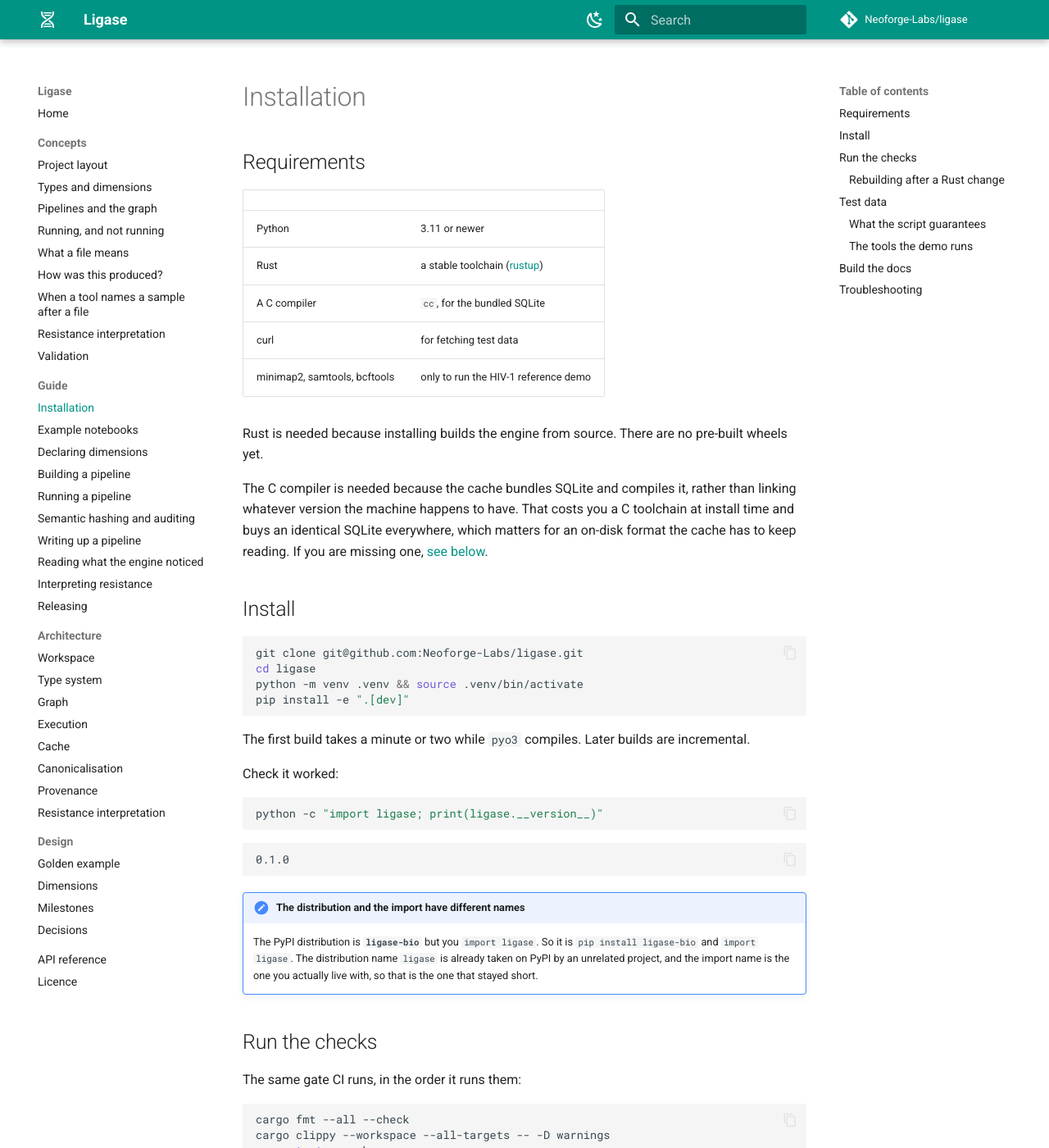
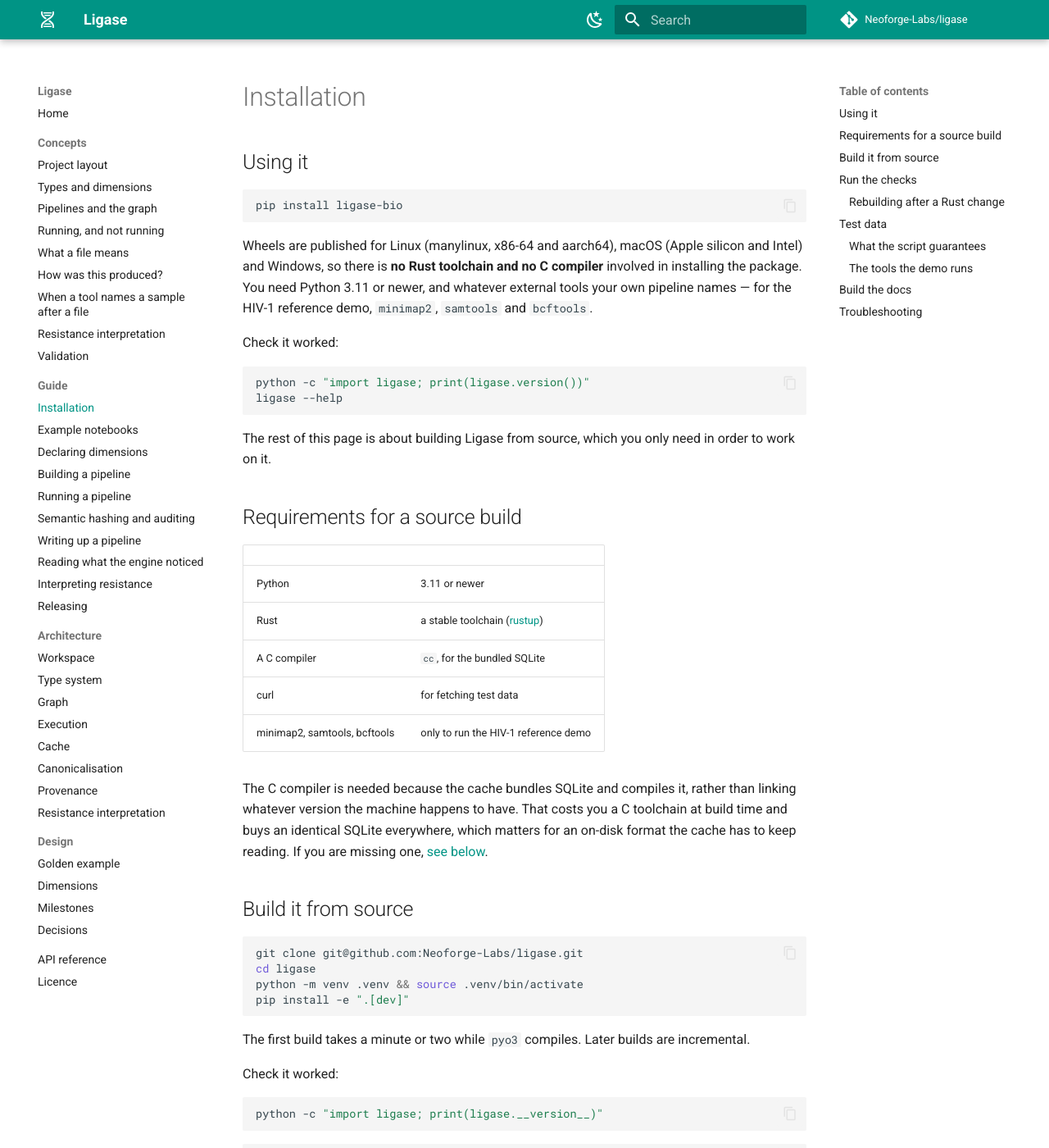
Before and after one commit to Neoforge-Labs/ligase, an MkDocs documentation site: the page built from docs/guide/installation.md, in a window 1280 px wide and 1400 px high. Shown: the whole window at 82% size. Built offline with MkDocs 1.6.1 and Material for MkDocs 9.7.7, drawn with Linux system fonts in a browser that asks for light colours; comment, search, counter and statistics services are not loaded.

Commit message:
docs: stop telling users they need Rust to install Ligase
The live installation page opened with a requirements table listing a
Rust toolchain and a C compiler, and said "Rust is needed because
installing builds the engine from source. There are no pre-built wheels
yet."

That stopped being true when the release workflow started publishing
five abi3 wheels — manylinux x86-64 and aarch64, macOS on both
architectures, and Windows — with a CI job that verifies the Linux wheel
installs with no toolchain present. Anyone following the page was being
told to set up a build environment to run `pip install`.

The page now opens with `pip install ligase-bio` and keeps the source
build, correctly labelled, below it. This is the MkDocs site, which is
still the one serving ligase.neoforgelabs.tech; the Nextra site already
says the right thing.

````diff
--- a/docs/guide/installation.md
+++ b/docs/guide/installation.md
@@ -1,6 +1,28 @@
 # Installation
 
-## Requirements
+## Using it
+
+```bash
+pip install ligase-bio
+```
+
+Wheels are published for Linux (manylinux, x86-64 and aarch64), macOS
+(Apple silicon and Intel) and Windows, so there is **no Rust toolchain and no
+C compiler** involved in installing the package. You need Python 3.11 or
+newer, and whatever external tools your own pipeline names — for the HIV-1
+reference demo, `minimap2`, `samtools` and `bcftools`.
+
+Check it worked:
+
+```bash
+python -c "import ligase; print(ligase.version())"
+ligase --help
+```
+
+The rest of this page is about building Ligase from source, which you only
+need in order to work on it.
+
+## Requirements for a source build
 
 | | |
 |---|---|
@@ -10,16 +32,13 @@
 | curl | for fetching test data |
 | minimap2, samtools, bcftools | only to run the HIV-1 reference demo |
 
-Rust is needed because installing builds the engine from source. There are no
-pre-built wheels yet.
-
 The C compiler is needed because the cache bundles SQLite and compiles it,
 rather than linking whatever version the machine happens to have. That costs
-you a C toolchain at install time and buys an identical SQLite everywhere,
+you a C toolchain at build time and buys an identical SQLite everywhere,
 which matters for an on-disk format the cache has to keep reading. If you are
 missing one, [see below](#troubleshooting).
 
-## Install
+## Build it from source
 
 ```bash
 git clone git@github.com:Neoforge-Labs/ligase.git
````
